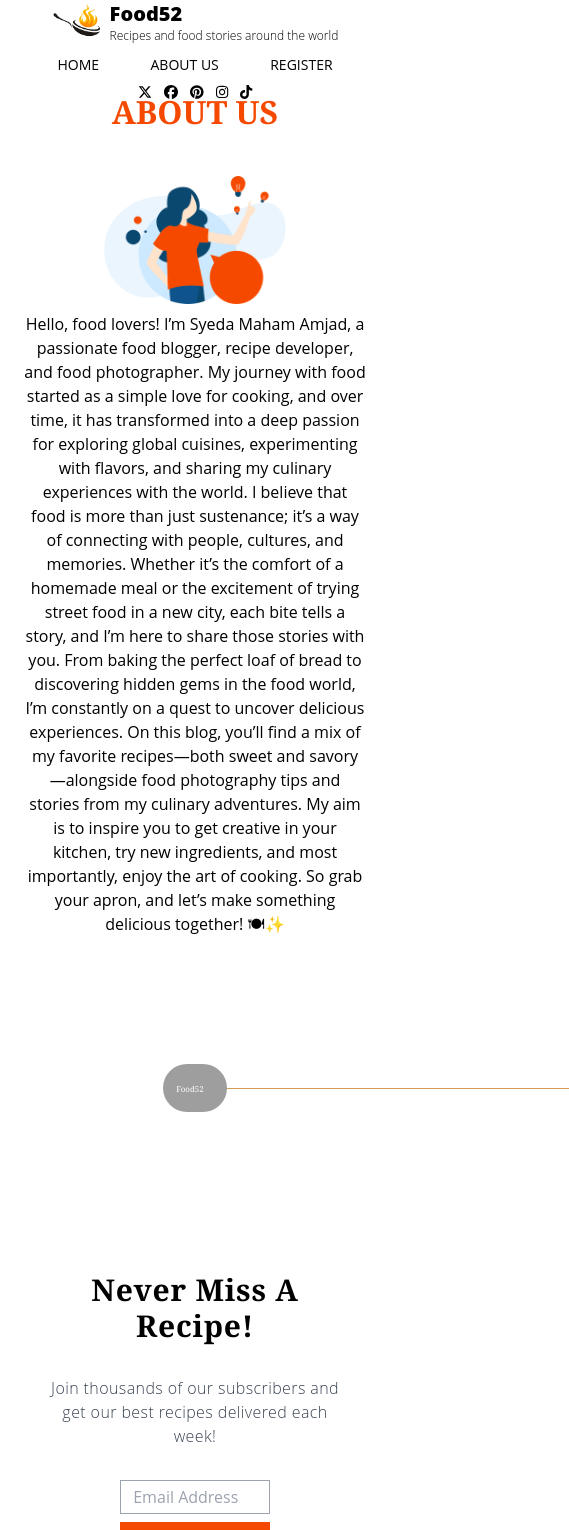
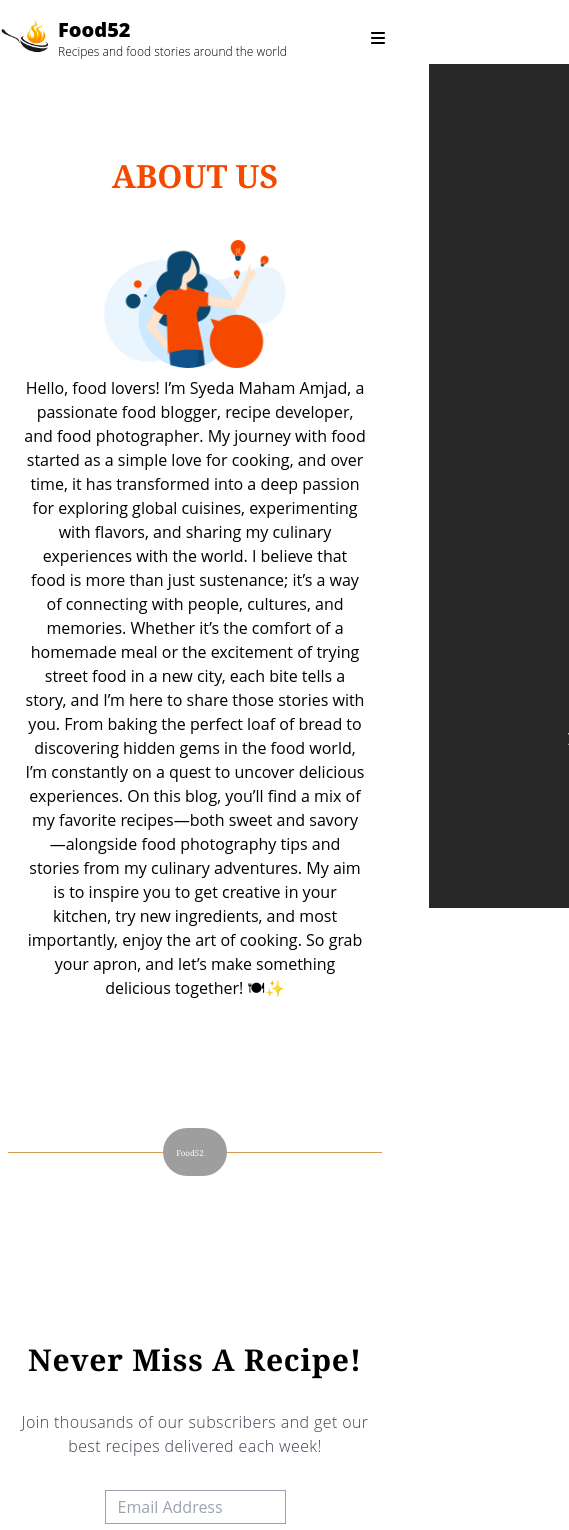
Before and after one commit to maham719/blog, a Next.js app: page /about in a window 390 px wide. Shown: the top 1530 px of the page, 569 px wide, since content can reach past the window. Built offline with nearby package versions, Linux system fonts and the light colour scheme; grey boxes are pictures that could not be loaded.

Commit message:
Your commit message here

```diff
--- a/package.json
+++ b/package.json
@@ -11,6 +11,7 @@
   "dependencies": {
     "@fortawesome/fontawesome-svg-core": "^6.6.0",
     "@fortawesome/free-brands-svg-icons": "^6.6.0",
+    "@fortawesome/free-solid-svg-icons": "^6.6.0",
     "@fortawesome/react-fontawesome": "^0.2.2",
     "next": "14.2.14",
     "react": "^18",
--- a/src/app/about/page.tsx
+++ b/src/app/about/page.tsx
@@ -3,7 +3,7 @@ import Newsletter from '../components/Newsletter';
 
 export default function About(){
     return(
-        <div className="mt-20 about-main " >
+        <div className="mt-32 about-main " >
 
         <div  className="w-4/5 mx-auto h-auto flex justify-evenly items-center about p-16 ">
        <div className="flex flex-col items-center justify-between gap-12 aabout ">  <h1 className="text-5xl text-center font-serif text-[#F64900] font-bold">ABOUT US</h1>
--- a/src/app/articlefour/page.tsx
+++ b/src/app/articlefour/page.tsx
@@ -6,7 +6,7 @@ export default function Articletwo(){
     return (
 
          <div className="mt-24 ">
-      <div className="w-11/12 h-auto mx-auto content  mt-40 flex ">
+      <div className="w-full h-auto  content  mt-40 flex ">
         <div className="w-2/3 h-auto flex flex-col gap-12 article-content ">
         <h1  className="font-bold font-serif text-4xl">Mocktails Magic: Creating Non-Alcoholic Versions of Popular Cocktails</h1>
         <img src="/images/mocktail.webp" alt="" />
--- a/src/app/components/Divider.tsx
+++ b/src/app/components/Divider.tsx
@@ -1,7 +1,7 @@
 export default function Divider(){
     return(
         <>
-         <div className="mt-32 mb-40">
+         <div className="mt-32 mb-40 w-full">
   <div className="logo2 relative"><img src="/images/logo2.jpg" className="w-32 mx-auto rounded-full" /></div>
 </div></>
     )
--- a/src/app/components/Header.tsx
+++ b/src/app/components/Header.tsx
@@ -6,52 +6,73 @@ import {
   faPinterest,
   faInstagram,
   faTiktok,
+
 } from '@fortawesome/free-brands-svg-icons';
+import { faBars } from '@fortawesome/free-solid-svg-icons';
+
 import { useEffect } from 'react';
+import { useState } from 'react';
 import Link from 'next/link';
 
 export default function Header() {
+    const [menuOpen, setMenuOpen] = useState(false);
+
     useEffect(() => {
-        const nav = document.querySelector('.header');
-
-        const handleScroll = () => {
-            if (window.scrollY > 0) {
-                nav?.classList.add('navbar');
-            } else {
-                nav?.classList.remove('navbar');
-            }
+        const hamburger = document.querySelector('.hamburger-menu') as HTMLElement | null;
+        const menu = document.querySelector('#menu') as HTMLElement | null;
+      const  items=document.querySelector('ul') as HTMLElement | null;
+        const toggleMenu = () => {
+            setMenuOpen((prevState) => !prevState);
         };
 
-        window.addEventListener('scroll', handleScroll);
+        if (hamburger) {
+            hamburger.addEventListener('click', toggleMenu);
 
+        }
+
+        // Cleanup event listener when the component unmounts
         return () => {
-            window.removeEventListener('scroll', handleScroll);
+            if (hamburger) {
+                hamburger.removeEventListener('click', toggleMenu);
+            }
         };
     }, []);
 
+    useEffect(() => {
+        const menu = document.querySelector('#menu') as HTMLElement | null;
+        if (menu) {
+            if (menuOpen) {
+                menu.classList.add('menu'); // Ensure this class displays the menu
+            } else {
+                menu.classList.remove('menu');
+            }
+        }
+    }, [menuOpen]); // Run this effect when menuOpen changes
+
     return (
-        <div className="header w-full h-20 fixed top-0 left-0 z-50 mb-4">
-            <div className="flex  header-sub items-center justify-between px-4 md:px-10">
-                <div className="flex items-center gap-2 md:gap-4">
-                    <img src="/images/LOGO.png" alt="" className="w-20 md:w-28" />
+        <div className="header w-full h-20 fixed top-0 z-50 mb-4">
+            <div className="flex header-sub items-center justify-between md:px-10">
+                <div className="flex items-center gap-2 md:gap-4 title">
+                    <img src="/images/LOGO.png" alt="Food52 Logo" className="w-20 md:w-28" />
                     <div>
                         <h1 className="font-extrabold text-xl md:text-3xl">Food52</h1>
                         <p className="text-xs md:text-sm font-extralight">Recipes and food stories around the world</p>
                     </div>
                 </div>
-                <ul className="flex text-md  items-center gap-4 md:gap-8">
+                <ul className="flex text-md md:flex-row items-center gap-4 md:gap-8 " id="menu">
                     <Link href="/"><li className="texts cursor-pointer">HOME</li></Link>
                     <Link href="/about"><li className="texts cursor-pointer">ABOUT US</li></Link>
                     <Link href="/register"><li className="texts cursor-pointer">REGISTER</li></Link>
+                    <div className="icons flex items-center gap-3 md:gap-6 text-base md:text-lg ">
+                    <FontAwesomeIcon icon={faXTwitter} className="texts cursor-pointer" />
+                    <FontAwesomeIcon icon={faFacebook} className="texts cursor-pointer" />
+                    <FontAwesomeIcon icon={faPinterest} className="texts cursor-pointer" />
+                    <FontAwesomeIcon icon={faInstagram} className="texts cursor-pointer" />
+                    <FontAwesomeIcon icon={faTiktok} className="texts cursor-pointer" />
+                </div>
                 </ul>
-                <div className="icons flex items-center gap-3 md:gap-6 text-base md:text-lg">
-                    <FontAwesomeIcon icon={faXTwitter} className="texts cursor-pointer"/>
-                    <FontAwesomeIcon icon={faFacebook} className="texts cursor-pointer"/>
-                    <FontAwesomeIcon icon={faPinterest} className="texts cursor-pointer"/>
-                    <FontAwesomeIcon icon={faInstagram} className="texts cursor-pointer"/>
-                    <FontAwesomeIcon icon={faTiktok} className="texts cursor-pointer"/>
-                </div>
             </div>
+            <FontAwesomeIcon icon={faBars} className="texts cursor-pointer hamburger-menu" />
         </div>
     );
 }
--- a/src/app/globals.css
+++ b/src/app/globals.css
@@ -14,10 +14,7 @@
 }
 body{
   min-height: 100dvh;
-  overflow: auto;
-  width: 100%;
-  margin:0;
-  padding:0;
+
 }
 .effect .tag {
   display: inline-block;
@@ -135,9 +132,7 @@ body{
   display: grid;
  grid-template-columns: 2fr;
 }
-.small-imgs{
-  overflow-x:auto ;
-}
+
 .small-imgs div img{
   border-radius: 50%;
   width: 7rem;
@@ -362,7 +357,9 @@ body{
   visibility: hidden;
   transition: transform 0.5s ease-in-out;
 }
-
+.article-content{
+  gap: 5rem;
+}
 .logo2::before{
   content: " ";
   width: 100%;
@@ -473,26 +470,32 @@ body{
   transform: translateX(-50%);
   bottom: -10px;
 }
-
+.hamburger-menu{
+  visibility: hidden;
+  position: absolute;
+  left: 95%;
+  top: 50%;
+}
+/* for mobile  */
 @media screen and (width < 600px) {
   .footer {
-    width: 100%;
+    width: screen;
   }
 .header{
   height: auto;
   flex-direction: column;
+  width: 100svw;
+  padding-right: 1rem;
 }
 .main-container{
-  padding: auto 10px;
+  margin-top: 8rem;
 }
   .content {
     flex-direction: column;
     width: 100%;
     justify-content: center;
     align-items: center;
-   /* padding: auto 16px;
-   margin: 0 auto; */
-
+   gap: 2rem;
   }
 
   .card {
@@ -544,6 +547,7 @@ body{
   }
   .about h1 {
     font-size: 2rem;
+    margin-top: 4rem;
   }
   .register-content{
     flex-direction: column;
@@ -568,12 +572,13 @@ body{
     width: 100%;
   }
   .newsletter{
-    width: 80%;
+    width: screen;
     margin: 10px auto;
+    padding: 6px;
   }
    .card-content{
     flex-direction: column;
-    width: 100%;
+    width: screen;
    }
    .card1-sub{
     width: 100%;
@@ -602,10 +607,10 @@ body{
 
   }
   .header-sub{
-    flex-direction: column;
+    flex-direction: row;
     height: auto;
     align-items: center;
-    justify-content: center;
+    justify-content: space-between;
   }
   .header-sub ul {
    margin-bottom: 10px;
@@ -624,4 +629,163 @@ body{
   .header-sub img {
     width: 50px;
   }
+  .header-sub ul{
+  font-size: 0.5rem;
+  gap: 0.85rem;
+
+  }
+  .logo2::before{
+    content: " ";
+    width: screen;
+    height: 1px;
+    position: absolute;
+   background-color: #cb892dd3;
+   top:50%;
+   z-index: -1;
+   left: 0;
+  }
+ .sidebar-list{
+  width: 80%;
+  margin: 0;
+  padding: 2px;
+ }
+ .card button {
+  visibility: visible;
+  color:#262416;
+  background-color: #F64900 ;
 }
+.card button:active{
+  color: white;
+  background-color: #df5216;
+}
+.card-content{
+  flex-direction: column;
+  width: 100%;
+
+}
+.card1-sub{
+  width: 100%;
+  margin: 0 auto;
+}
+.menu{
+
+ left:0;
+}
+#menu{
+  position: absolute;
+ flex-direction: column;
+ width: 100%;
+ height: 100dvh;
+top: 90%;
+background-color: rgba(0, 0, 0, 0.842);
+ color: white;
+ padding: 5rem;
+ gap: 4rem;
+ font-size: 4rem;
+ display: flex;
+
+ right: -110%;
+}
+.icons{
+  margin-top: 20%;
+  font-size: 4rem;
+}
+.hamburger-menu{
+  visibility: visible;
+  }
+.title {
+  margin-left: -2rem;
+  font-size: 0.5rem;
+  padding-left: 2rem;
+  padding-top: 1rem;
+}
+}
+@media screen and (width >600px) and (width < 1000px) {
+  .menu{
+
+    left:0;
+   }
+   #menu{
+     position: absolute;
+    flex-direction: column;
+    width: 100%;
+    height: 100dvh;
+   top: 90%;
+    background-color: rgba(0, 0, 0, 0.842);
+    padding: 5rem;
+    gap: 4rem;
+    font-size: 2rem;
+    display: flex;
+   color: white;
+    right: -110%;
+   }
+   .icons{
+     margin-top: 20%;
+     font-size: 3rem;
+   }
+   .hamburger-menu{
+     visibility: visible;
+     }
+   .title {
+     margin-left: -2rem;
+     font-size: 0.5rem;
+     padding-left: 2rem;
+     padding-top: 1rem;
+   }
+}
+@media screen and (width <1200px) and (width > 600px) {
+  .content {
+    flex-direction: column;
+    width: 100%;
+    justify-content: center;
+    align-items: center;
+   gap: 2rem;
+  }
+  .card-content{
+    flex-direction: column;
+  }
+  .card1-sub{
+    width: 100%;
+    margin: 0 auto;
+  }
+  .sidebar{
+    width: 100%;
+  }
+  .header ul{
+    gap:1rem;
+  }
+  .header-sub{
+    justify-content: space-between;
+    padding-left: 1px;
+    padding-right: 1px;
+  }
+  .header{
+    height: auto;
+  }
+  .small-imgs{
+    overflow-x: auto;
+    gap: 2px;
+    padding: 10px;
+    width: 100%;
+    justify-content: space-evenly;
+  }
+  .small-imgs div img{
+    border-radius: 50%;
+    width: 4rem;
+    height: 4rem;
+    transition: all 0.5s ease-in-out;
+    flex-shrink: 0;
+
+  }
+  .sidebar-list{
+    width: 100%;
+    padding: 2px;
+    margin: auto auto;
+    font-size: 1.5rem;
+   }
+   .list{
+    gap: 2rem;
+    width: 80%;
+   }
+
+}
```
Also changed, not shown: src/app/components/Footer.tsx (+3 -7 lines), src/app/components/Sidebar.tsx (+12 -12 lines), 1 other file (tests, documents, lock files or other folders).
